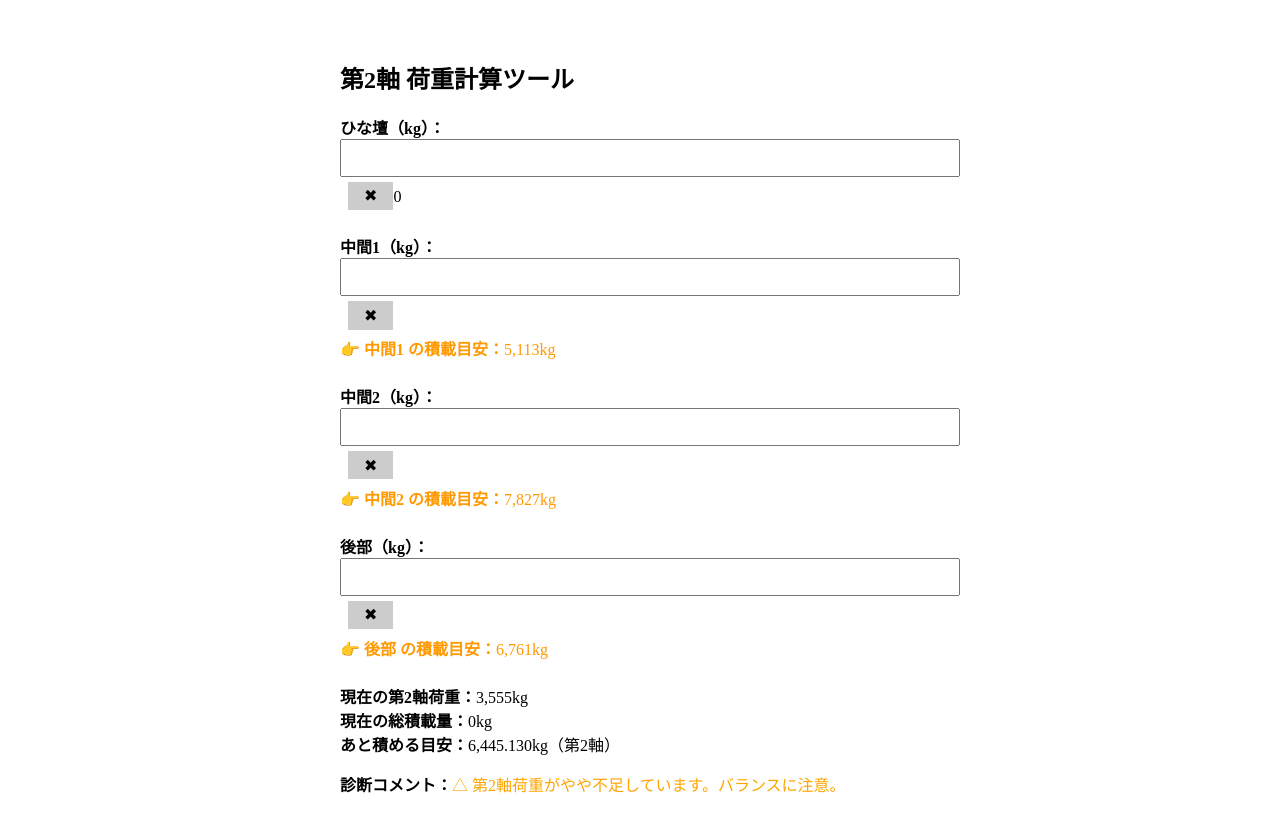
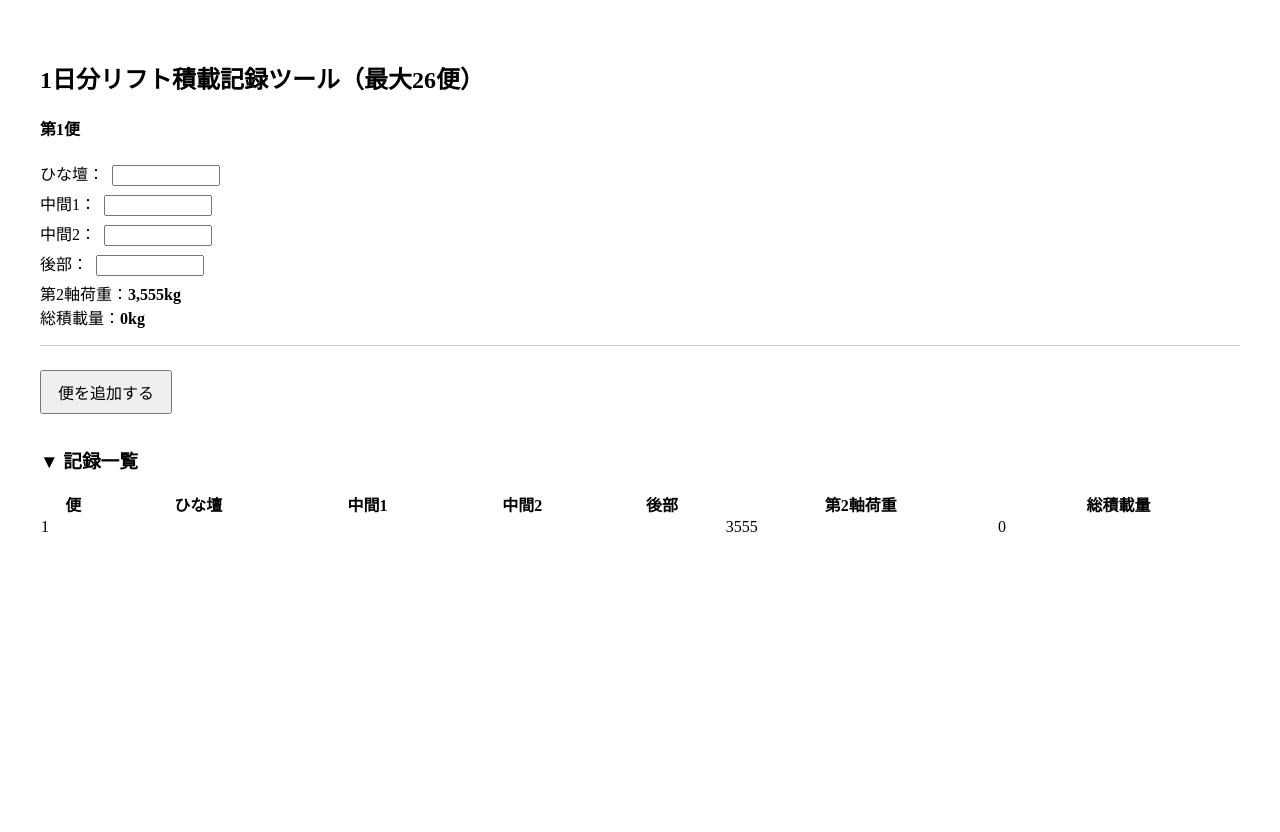
Before and after one commit to Toyotayusou1111/-, a React (Create React App) app: page / in a window 1280 px wide. Shown: the top 832 px of the page. After the commit the page ends 800 px from the top, so only its background shows below. Built offline with nearby package versions, Linux system fonts and the light colour scheme.

Commit message:
Update App.js

```diff
--- a/src/App.js
+++ b/src/App.js
@@ -1,12 +1,8 @@
 import React, { useState } from "react";
 
 export default function App() {
-  const [weights, setWeights] = useState({
-    ひな壇: "",
-    中間1: "",
-    中間2: "",
-    後部: "",
-  });
+  const MAX_AXLE_LOAD = 10000;
+  const MAX_TOTAL_LOAD = 19700;
 
   const influences = {
     ひな壇: 1.2006,
@@ -16,158 +12,103 @@ export default function App() {
   };
 
   const INTERCEPT = 3554.87;
-  const MAX_AXLE_LOAD = 10000;
-  const MAX_TOTAL_LOAD = 19700;
+  const areas = ["ひな壇", "中間1", "中間2", "後部"];
 
-  const parsedWeights = Object.fromEntries(
-    Object.entries(weights).map(([key, val]) => [key, parseFloat(val) || 0])
-  );
+  const [entries, setEntries] = useState([
+    { ひな壇: "", 中間1: "", 中間2: "", 後部: "" },
+  ]);
 
-  const usedLoad =
-    parsedWeights.ひな壇 * influences.ひな壇 +
-    parsedWeights.中間1 * influences.中間1 +
-    parsedWeights.中間2 * influences.中間2 +
-    parsedWeights.後部 * influences.後部 +
-    INTERCEPT;
-
-  const usedTotal =
-    parsedWeights.ひな壇 +
-    parsedWeights.中間1 +
-    parsedWeights.中間2 +
-    parsedWeights.後部;
-
-  const remainingAxle = Math.max(0, MAX_AXLE_LOAD - usedLoad);
-  const remainingTotal = Math.max(0, MAX_TOTAL_LOAD - usedTotal);
-
-  const areas = ["ひな壇", "中間1", "中間2", "後部"];
-  const emptyAreas = areas.filter((area) => !weights[area]);
-
-  const recommended = {};
-  if (emptyAreas.length >= 1) {
-    const ratios = {
-      中間1: 0.211,
-      中間2: 0.323,
-      後部: 0.279,
-    };
-
-    const ratioSum = emptyAreas.reduce(
-      (acc, key) => acc + (ratios[key] || 0),
-      0
-    );
-
-    const rawRecommended = {};
-    emptyAreas.forEach((key) => {
-      rawRecommended[key] =
-        remainingTotal * ((ratios[key] || 0) / ratioSum);
-    });
-
-    const frontAxle = parsedWeights.ひな壇 * influences.ひな壇;
-    const rawAxle = Object.entries(rawRecommended).reduce(
-      (acc, [key, val]) => acc + val * influences[key],
-      frontAxle + INTERCEPT
-    );
-
-    const scale =
-      rawAxle > MAX_AXLE_LOAD
-        ? (MAX_AXLE_LOAD - frontAxle - INTERCEPT) /
-          (rawAxle - frontAxle - INTERCEPT)
-        : 1;
-
-    emptyAreas.forEach((key) => {
-      recommended[key] = Math.round(rawRecommended[key] * scale);
-    });
-  }
-
-  const handleKeyDown = (e, key) => {
-    if (e.key === "Enter") {
-      const index = areas.indexOf(key);
-      if (index >= 0 && index < areas.length - 1) {
-        const nextKey = areas[index + 1];
-        const nextInput = document.getElementById(nextKey);
-        if (nextInput) nextInput.focus();
-      }
+  const addEntry = () => {
+    if (entries.length < 26) {
+      setEntries([...entries, { ひな壇: "", 中間1: "", 中間2: "", 後部: "" }]);
     }
   };
 
-  const diagnosis =
-    usedLoad > MAX_AXLE_LOAD
-      ? "⚠ 第2軸が過積載です。荷重を調整してください。"
-      : usedLoad >= 9500
-      ? "◎ 第2軸荷重は適正範囲内です。"
-      : "△ 第2軸荷重がやや不足しています。バランスに注意。";
+  const updateEntry = (index, key, value) => {
+    const updated = [...entries];
+    updated[index][key] = value;
+    setEntries(updated);
+  };
+
+  const calculate = (entry) => {
+    const parsed = Object.fromEntries(
+      Object.entries(entry).map(([k, v]) => [k, parseFloat(v) || 0])
+    );
+    const usedLoad =
+      parsed.ひな壇 * influences.ひな壇 +
+      parsed.中間1 * influences.中間1 +
+      parsed.中間2 * influences.中間2 +
+      parsed.後部 * influences.後部 +
+      INTERCEPT;
+    const totalLoad =
+      parsed.ひな壇 + parsed.中間1 + parsed.中間2 + parsed.後部;
+    return {
+      axle: Math.round(usedLoad),
+      total: Math.round(totalLoad),
+    };
+  };
 
   return (
-    <div style={{ padding: "2rem", maxWidth: "600px", margin: "auto" }}>
-      <h2>第2軸 荷重計算ツール</h2>
-      {areas.map((key) => (
-        <div key={key} style={{ marginBottom: "1.5rem" }}>
-          <label style={{ display: "block", fontWeight: "bold" }}>
-            {key}（kg）：
-          </label>
-          <input
-            id={key}
-            type="number"
-            value={weights[key]}
-            onChange={(e) => setWeights({ ...weights, [key]: e.target.value })}
-            onKeyDown={(e) => handleKeyDown(e, key)}
-            style={{
-              width: "100%",
-              padding: "0.5rem",
-              fontSize: "1rem",
-              marginBottom: "0.3rem",
-            }}
-          />
-          <button
-            onClick={() => setWeights({ ...weights, [key]: "" })}
-            style={{
-              padding: "0.3rem 1rem",
-              fontSize: "1rem",
-              backgroundColor: "#ccc",
-              border: "none",
-              cursor: "pointer",
-              marginLeft: "0.5rem",
-            }}
-          >
-            ✖
-          </button>
-          {recommended[key] && (
-            <div style={{ color: "#FF9900", marginTop: "0.4rem" }}>
-              👉 <strong>{key} の積載目安：</strong>
-              {recommended[key].toLocaleString()}kg
-            </div>
-          )}
-        </div>
-      ))}
+    <div style={{ padding: "2rem" }}>
+      <h2>1日分リフト積載記録ツール（最大26便）</h2>
+      {entries.map((entry, idx) => {
+        const result = calculate(entry);
+        return (
+          <div key={idx} style={{ marginBottom: "1.5rem", borderBottom: "1px solid #ccc", paddingBottom: "1rem" }}>
+            <h4>第{idx + 1}便</h4>
+            {areas.map((area) => (
+              <div key={area} style={{ marginBottom: "0.3rem" }}>
+                <label>
+                  {area}：
+                  <input
+                    type="number"
+                    value={entry[area]}
+                    onChange={(e) => updateEntry(idx, area, e.target.value)}
+                    style={{ marginLeft: "0.5rem", width: "100px" }}
+                  />
+                </label>
+              </div>
+            ))}
+            <div>第2軸荷重：<strong>{result.axle.toLocaleString()}kg</strong></div>
+            <div>総積載量：<strong>{result.total.toLocaleString()}kg</strong></div>
+          </div>
+        );
+      })}
 
-      <div>
-        <strong>現在の第2軸荷重：</strong>
-        {Math.round(usedLoad).toLocaleString()}kg
-      </div>
-      <div>
-        <strong>現在の総積載量：</strong>
-        {Math.round(usedTotal).toLocaleString()}kg
-      </div>
-      <div>
-        <strong>あと積める目安：</strong>
-        {remainingAxle.toLocaleString(undefined, {
-          minimumFractionDigits: 3,
-        })}kg（第2軸）
-      </div>
-      <div style={{ marginTop: "1rem" }}>
-        <strong>診断コメント：</strong>
-        <span
-          style={{
-            color:
-              usedLoad > MAX_AXLE_LOAD
-                ? "red"
-                : usedLoad >= 9500
-                ? "green"
-                : "orange",
-          }}
-        >
-          {diagnosis}
-        </span>
-      </div>
+      {entries.length < 26 && (
+        <button onClick={addEntry} style={{ padding: "0.5rem 1rem", fontSize: "1rem" }}>
+          便を追加する
+        </button>
+      )}
+
+      <h3 style={{ marginTop: "2rem" }}>▼ 記録一覧</h3>
+      <table style={{ width: "100%", borderCollapse: "collapse" }}>
+        <thead>
+          <tr>
+            <th>便</th>
+            {areas.map((a) => (
+              <th key={a}>{a}</th>
+            ))}
+            <th>第2軸荷重</th>
+            <th>総積載量</th>
+          </tr>
+        </thead>
+        <tbody>
+          {entries.map((entry, idx) => {
+            const result = calculate(entry);
+            return (
+              <tr key={idx}>
+                <td>{idx + 1}</td>
+                {areas.map((a) => (
+                  <td key={a}>{entry[a]}</td>
+                ))}
+                <td>{result.axle}</td>
+                <td>{result.total}</td>
+              </tr>
+            );
+          })}
+        </tbody>
+      </table>
     </div>
   );
 }
```
